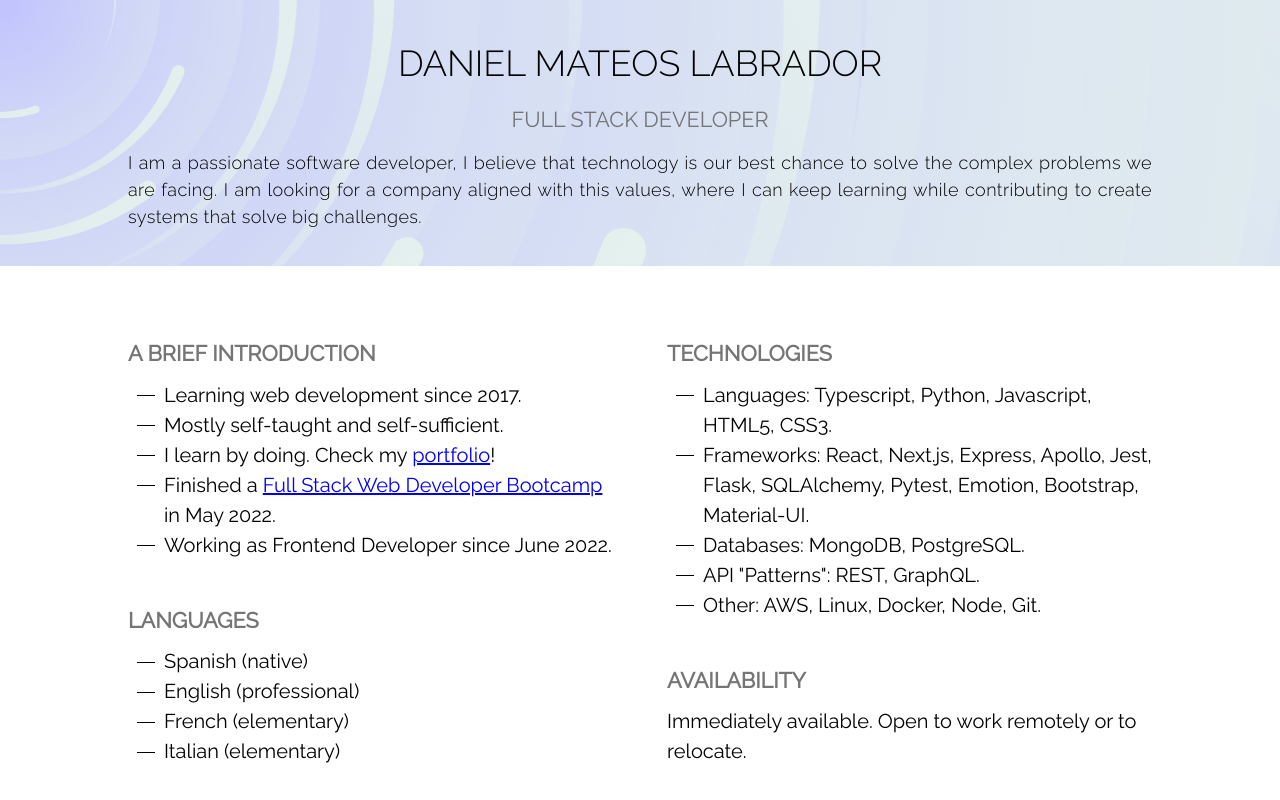
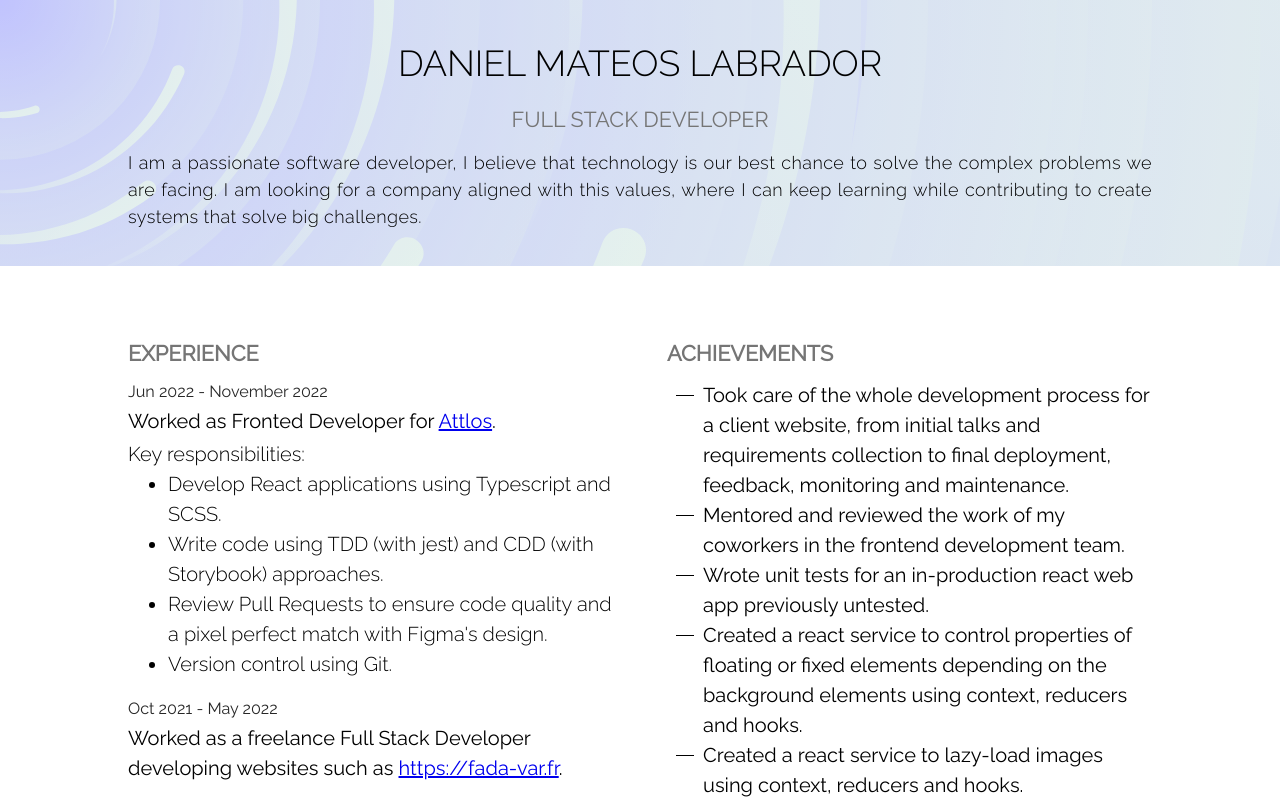
Before and after one commit to DanielMateosLab/danielmatlab, a Next.js app: page / in a window 1280 px wide. Shown: the top 800 px of the page. Built offline with nearby package versions, Linux system fonts and the light colour scheme.

Commit message:
Re-order sections. Replace Introduction for Achievements

```diff
--- /dev/null
+++ b/lib/components/Achievements.tsx
@@ -0,0 +1,37 @@
+import ListItem from "./ListItem"
+
+export default function Achievements() {
+  return (
+    <article>
+      <h2>Achievements</h2>
+      <div>
+        <ListItem>
+          Took care of the whole development process for a client website, from
+          initial talks and requirements collection to final deployment,
+          feedback, monitoring and maintenance.
+        </ListItem>
+        <ListItem>
+          Mentored and reviewed the work of my coworkers in the frontend
+          development team.
+        </ListItem>
+        <ListItem>
+          Wrote unit tests for an in-production react web app previously
+          untested.
+        </ListItem>
+        <ListItem>
+          Created a react service to control properties of floating or fixed
+          elements depending on the background elements using context, reducers
+          and hooks.
+        </ListItem>
+        <ListItem>
+          Created a react service to lazy-load images using context, reducers
+          and hooks.
+        </ListItem>
+        <ListItem>
+          Created a python algorithm that uses graph theory and backtracking to
+          solve puzzles with brute force.
+        </ListItem>
+      </div>
+    </article>
+  )
+}
--- a/lib/components/Introduction.tsx
+++ /dev/null
@@ -1,35 +0,0 @@
-import ListItem from "./ListItem"
-
-export default function Introduction() {
-  return (
-    <article>
-      <h2>A Brief Introduction</h2>
-      <div>
-        <ListItem>Learning web development since 2017.</ListItem>
-        <ListItem>Mostly self-taught and self-sufficient.</ListItem>
-        <ListItem>
-          I learn by doing. Check my{" "}
-          <a
-            href="https://github.com/DanielMateosLab#-portfolio"
-            target="_blank"
-            rel="noopener noreferrer"
-          >
-            portfolio
-          </a>
-          !
-        </ListItem>
-        <ListItem>
-          Finished a{" "}
-          <a
-            href="https://4geeksacademy.com/us/coding-bootcamps/part-time-full-stack-developer"
-            target="_blank"
-          >
-            Full Stack Web Developer Bootcamp
-          </a>{" "}
-          in May 2022.
-        </ListItem>
-        <ListItem>Working as Frontend Developer since June 2022.</ListItem>
-      </div>
-    </article>
-  )
-}
--- a/pages/index.tsx
+++ b/pages/index.tsx
@@ -1,11 +1,11 @@
 import { useRouter } from "next/router"
 import React, { useEffect, useState } from "react"
+import Achievements from "../lib/components/Achievements"
 import Availability from "../lib/components/Availability"
 import Contact from "../lib/components/Contact"
 import CvHeader from "../lib/components/CvHeader"
 import Education from "../lib/components/Education"
 import Experience from "../lib/components/Experience"
-import Introduction from "../lib/components/Introduction"
 import Languages from "../lib/components/Languages"
 import Technologies from "../lib/components/Technologies"
 import { darkGray, gray } from "../styles/constants"
@@ -24,27 +24,27 @@ export default function Cv() {
   const Items = {
     [ScreenSizes.Small]: (
       <>
-        <Introduction />
+        <Experience />
+        <Achievements />
         <Technologies />
+        <Education />
         <Languages />
         <Availability />
-        <Education />
-        <Experience />
         <Contact />
       </>
     ),
     [ScreenSizes.Big]: (
       <>
         <div className="column">
-          <Introduction />
+          <Experience />
+          <Education />
           <Languages />
-          <Education />
           <Contact />
         </div>
         <div className="column">
+          <Achievements />
           <Technologies />
           <Availability />
-          <Experience />
         </div>
       </>
     ),
```
